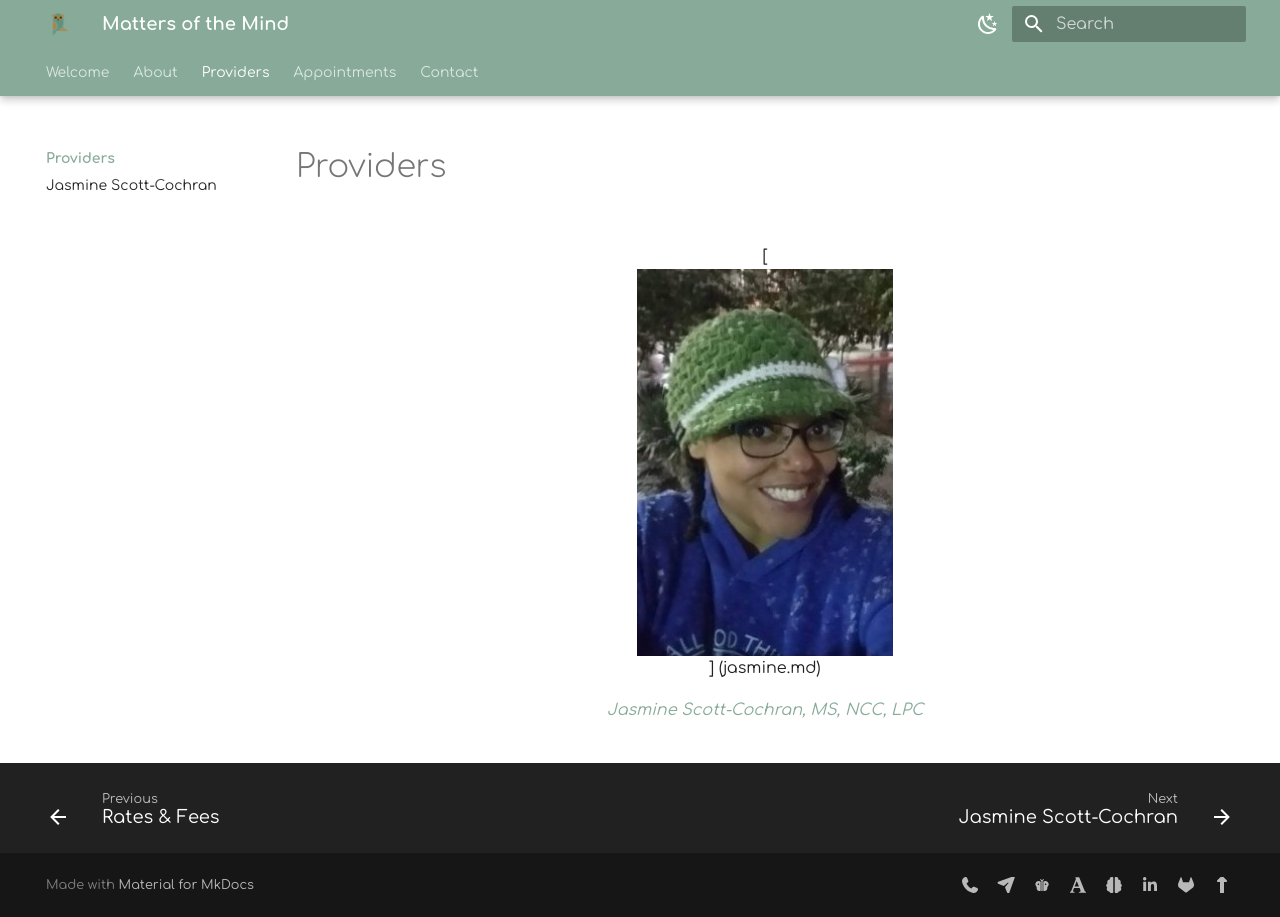
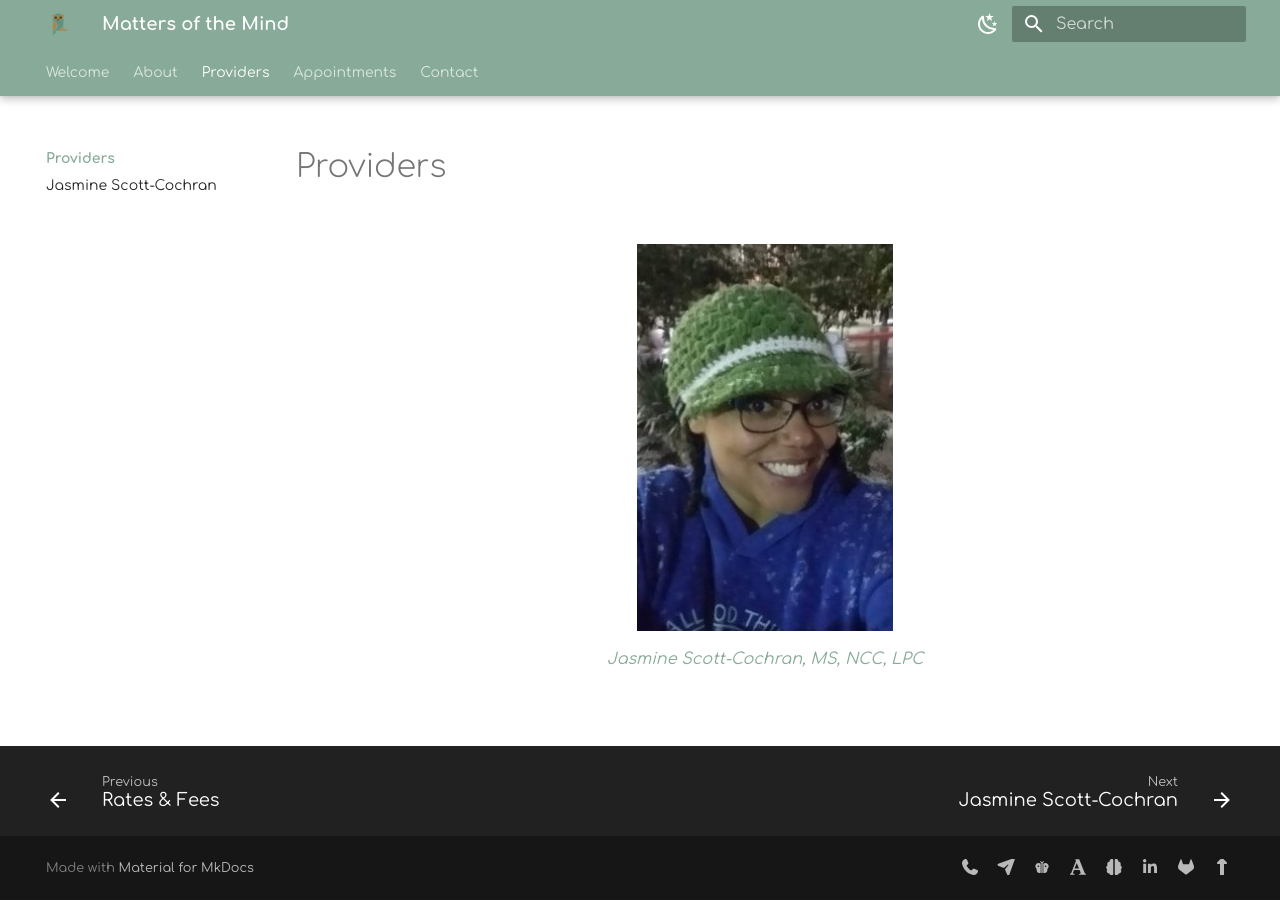
Before and after one commit to motm-therapy/website, an MkDocs documentation site: the page built from docs/providers/index.md, in a window 1280 px wide. Built offline with MkDocs 1.6.1 and Material for MkDocs 9.7.7, drawn with Linux system fonts in a browser that asks for light colours; plug-ins that fetch from the network failed and are left out.

Commit message:
Update index.md

```diff
--- a/docs/providers/index.md
+++ b/docs/providers/index.md
@@ -2,7 +2,7 @@
 
 
 <figure markdown>
-  [![Jasmine Scott-Cochran](assets/jasmine.jpeg){ height="384" width="256" style="display:block;margin-left:auto;margin-right:auto;" }] (jasmine.md)
+![Jasmine Scott-Cochran](assets/jasmine.jpeg){ height="384" width="256" style="display:block;margin-left:auto;margin-right:auto;" }
   <figcaption markdown>
   [Jasmine Scott-Cochran, MS, NCC, LPC](jasmine.md)
   </figcaption>
```
